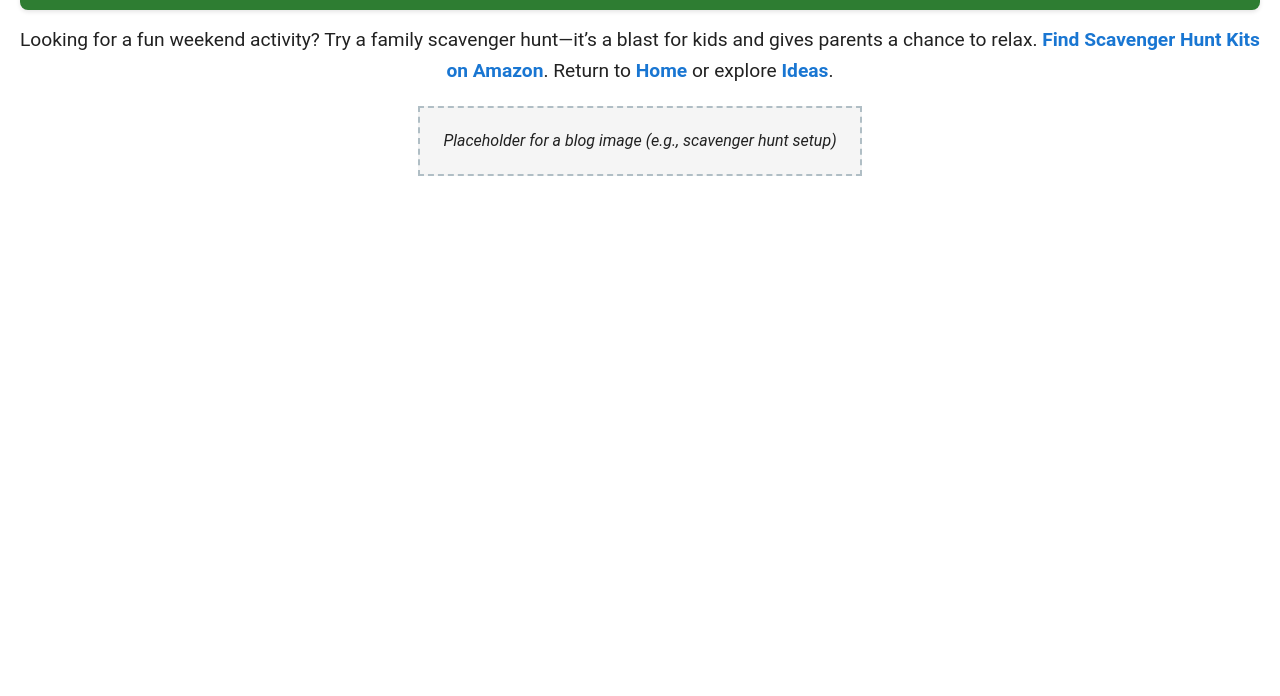
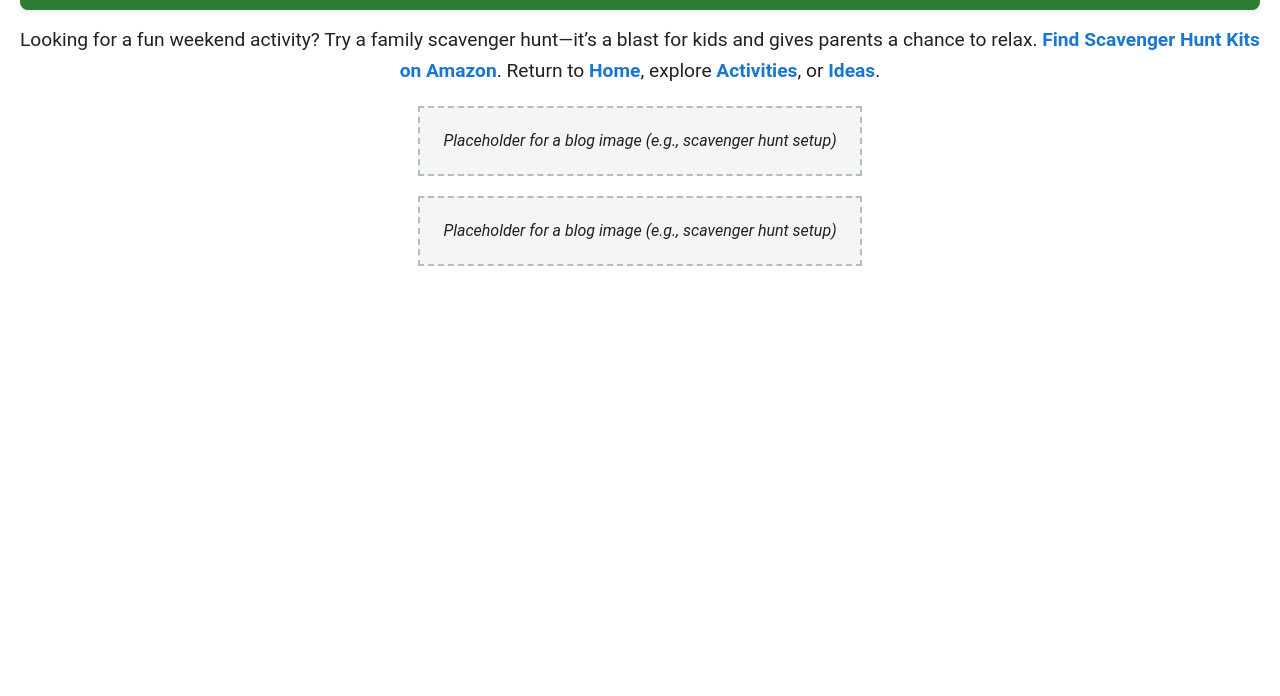
Before and after one commit to Priyankatraders/Kidsboom, a plain HTML site: page blog.html in a window 1280 px wide. Shown: the part 104-800 px from the top of the page. Drawn offline with Linux system fonts and the light colour scheme.

Commit message:
Update blog.html

```diff
--- a/blog.html
+++ b/blog.html
@@ -62,7 +62,8 @@
   <header>
     <h1>KidBoom Blog</h1>
   </header>
-  <p>Looking for a fun weekend activity? Try a family scavenger hunt—it’s a blast for kids and gives parents a chance to relax. <a href="[your Amazon affiliate link]">Find Scavenger Hunt Kits on Amazon</a>. Return to <a href="index.html">Home</a> or explore <a href="ideas.html">Ideas</a>.</p>
+    <p>Looking for a fun weekend activity? Try a family scavenger hunt—it’s a blast for kids and gives parents a chance to relax. <a href="[your Amazon affiliate link]">Find Scavenger Hunt Kits on Amazon</a>. Return to <a href="index.html">Home</a>, explore <a href="activities.html">Activities</a>, or <a href="ideas.html">Ideas</a>.</p>
+  <div class="placeholder-img">Placeholder for a blog image (e.g., scavenger hunt setup)</div>
   <div class="placeholder-img">Placeholder for a blog image (e.g., scavenger hunt setup)</div>
 </body>
 </html>
```
